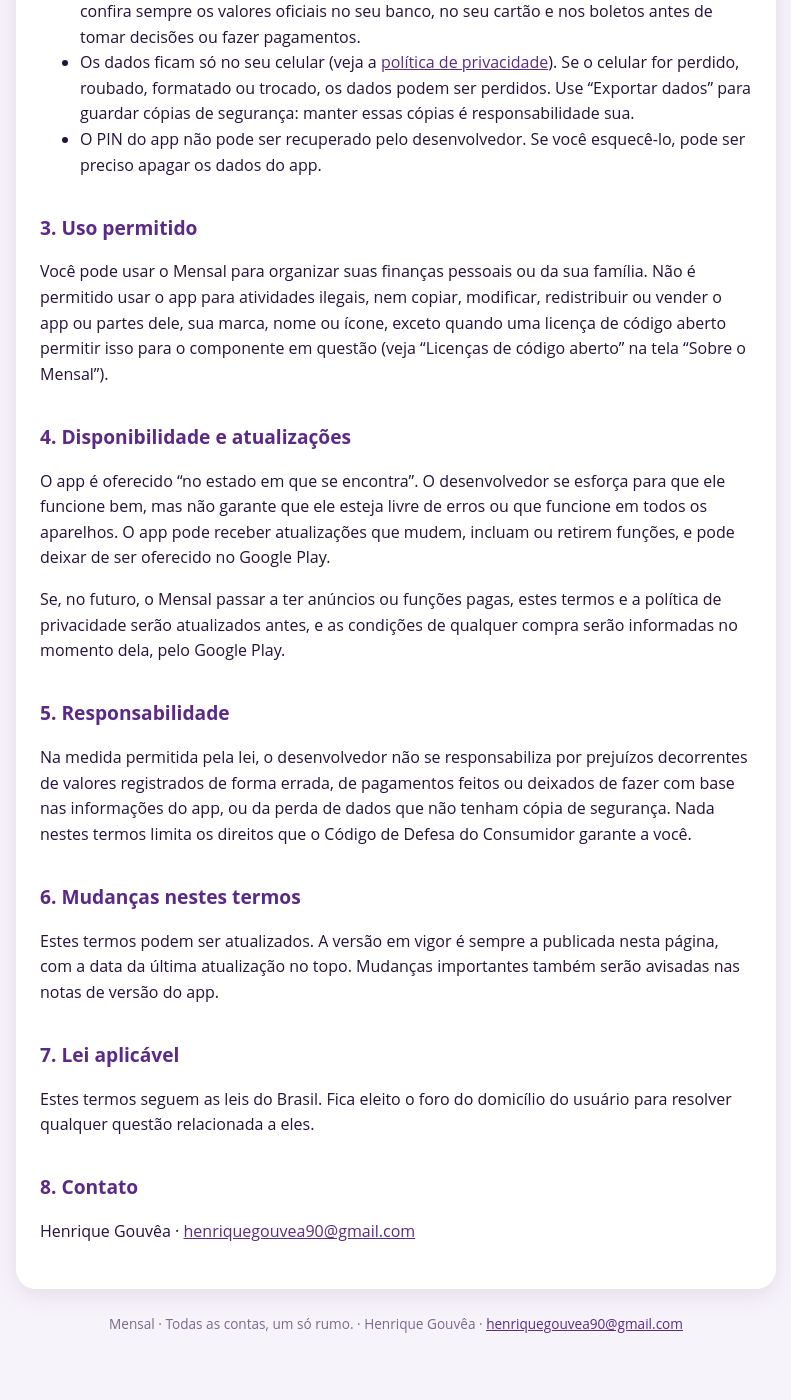
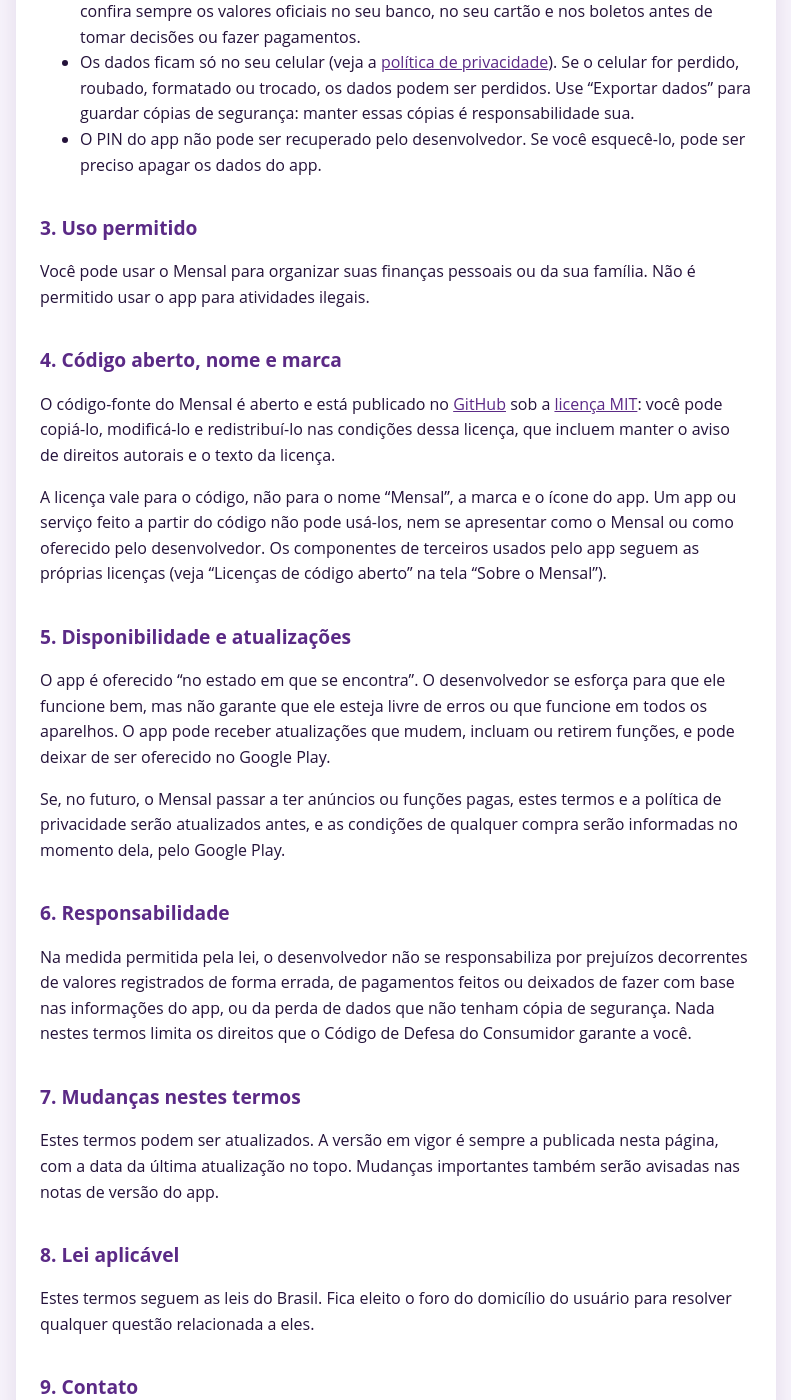
Before and after one commit to HenriqueGouvea/FinanceApp, a Jekyll site: the page built from docs/termos.md, in a window 1280 px wide and 1400 px high, scrolled down 652 px. Shown: the whole window, without its empty margins (244-1035 px from the left). Built offline with Jekyll 4.4.1, drawn with Linux system fonts in a browser that asks for light colours; before the commit the page ends 2019 px from its top, so only the background shows below that; some of the changed text lies outside the part shown.

Commit message:
Add the MIT license and align the terms of use with it (#45)
The repository is public, so its code is now under the MIT license.
The terms of use no longer forbid copying the code: a new section says
the code is MIT and that the "Mensal" name, mark and icon aren't.
PUBLISHING.md records the decision, and .claude/settings.local.json
is no longer tracked.

Co-authored-by: Henrique Gouvea <henriquegouvea90@gmail.com>
Co-authored-by: Claude Opus 5.5 <noreply@anthropic.com>

```diff
--- a/docs/termos.md
+++ b/docs/termos.md
@@ -6,7 +6,7 @@ permalink: /termos/
 
 # Termos de uso do Mensal
 
-<p class="updated">Última atualização: 9 de novembro de 2026</p>
+<p class="updated">Última atualização: 25 de novembro de 2026</p>
 
 Estes termos regem o uso do app **Mensal** para Android. Ao instalar e usar o app, você concorda com eles. Se não
 concordar, não use o app.
@@ -32,11 +32,19 @@ pagamentos, não se conecta a bancos e não oferece crédito, investimentos ou r
 ## 3. Uso permitido
 
 Você pode usar o Mensal para organizar suas finanças pessoais ou da sua família. Não é permitido usar o app para
-atividades ilegais, nem copiar, modificar, redistribuir ou vender o app ou partes dele, sua marca, nome ou ícone,
-exceto quando uma licença de código aberto permitir isso para o componente em questão (veja "Licenças de código
-aberto" na tela "Sobre o Mensal").
+atividades ilegais.
 
-## 4. Disponibilidade e atualizações
+## 4. Código aberto, nome e marca
+
+O código-fonte do Mensal é aberto e está publicado no [GitHub](https://github.com/HenriqueGouvea/FinanceApp) sob a
+[licença MIT](https://github.com/HenriqueGouvea/FinanceApp/blob/master/LICENSE): você pode copiá-lo, modificá-lo e
+redistribuí-lo nas condições dessa licença, que incluem manter o aviso de direitos autorais e o texto da licença.
+
+A licença vale para o código, não para o nome "Mensal", a marca e o ícone do app. Um app ou serviço feito a partir do
+código não pode usá-los, nem se apresentar como o Mensal ou como oferecido pelo desenvolvedor. Os componentes de
+terceiros usados pelo app seguem as próprias licenças (veja "Licenças de código aberto" na tela "Sobre o Mensal").
+
+## 5. Disponibilidade e atualizações
 
 O app é oferecido "no estado em que se encontra". O desenvolvedor se esforça para que ele funcione bem, mas não garante
 que ele esteja livre de erros ou que funcione em todos os aparelhos. O app pode receber atualizações que mudem, incluam
@@ -45,22 +53,22 @@ ou retirem funções, e pode deixar de ser oferecido no Google Play.
 Se, no futuro, o Mensal passar a ter anúncios ou funções pagas, estes termos e a política de privacidade serão
 atualizados antes, e as condições de qualquer compra serão informadas no momento dela, pelo Google Play.
 
-## 5. Responsabilidade
+## 6. Responsabilidade
 
 Na medida permitida pela lei, o desenvolvedor não se responsabiliza por prejuízos decorrentes de valores registrados de
 forma errada, de pagamentos feitos ou deixados de fazer com base nas informações do app, ou da perda de dados que não
 tenham cópia de segurança. Nada nestes termos limita os direitos que o Código de Defesa do Consumidor garante a você.
 
-## 6. Mudanças nestes termos
+## 7. Mudanças nestes termos
 
 Estes termos podem ser atualizados. A versão em vigor é sempre a publicada nesta página, com a data da última
 atualização no topo. Mudanças importantes também serão avisadas nas notas de versão do app.
 
-## 7. Lei aplicável
+## 8. Lei aplicável
 
 Estes termos seguem as leis do Brasil. Fica eleito o foro do domicílio do usuário para resolver qualquer questão
 relacionada a eles.
 
-## 8. Contato
+## 9. Contato
 
 Henrique Gouvêa · [henriquegouvea90@gmail.com](mailto:henriquegouvea90@gmail.com)
```
Also changed, not shown: PUBLISHING.md (+6 -4 lines), .claude/settings.local.json (deleted), README.md, 2 other files.
